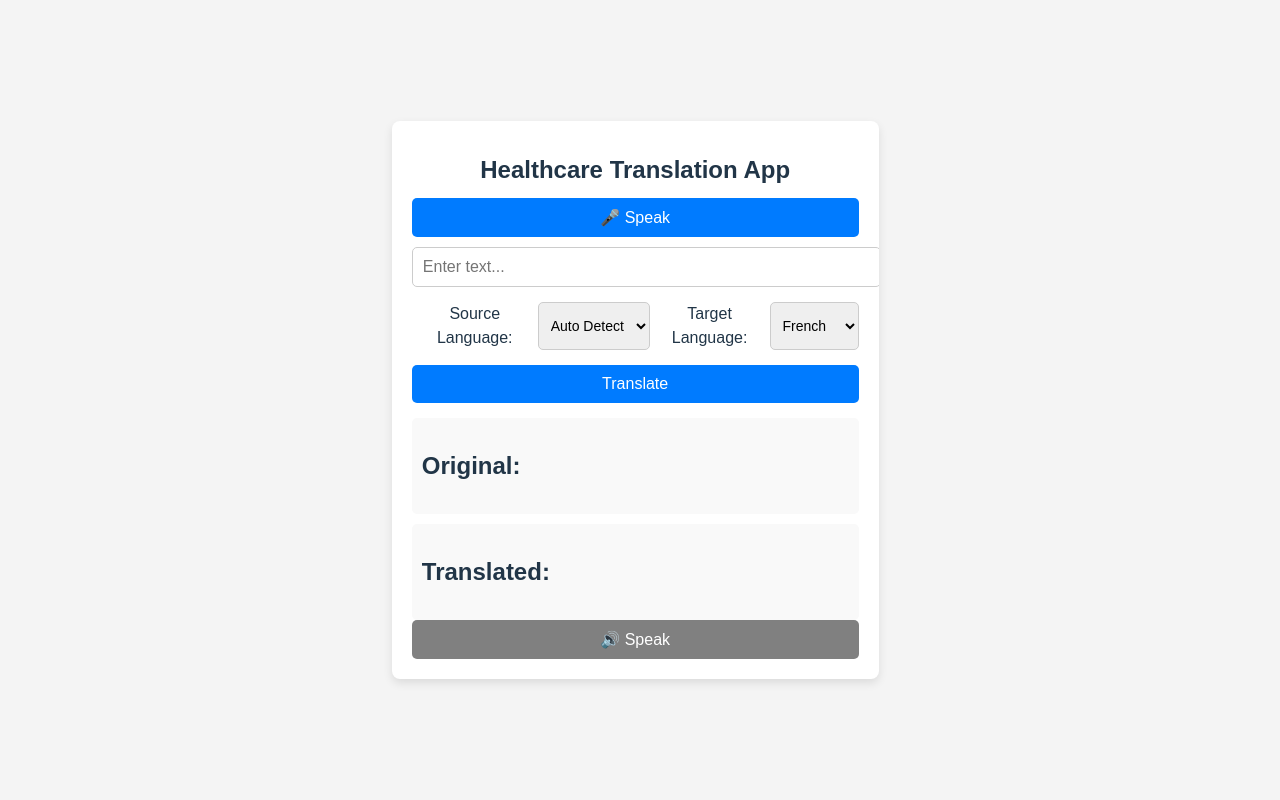
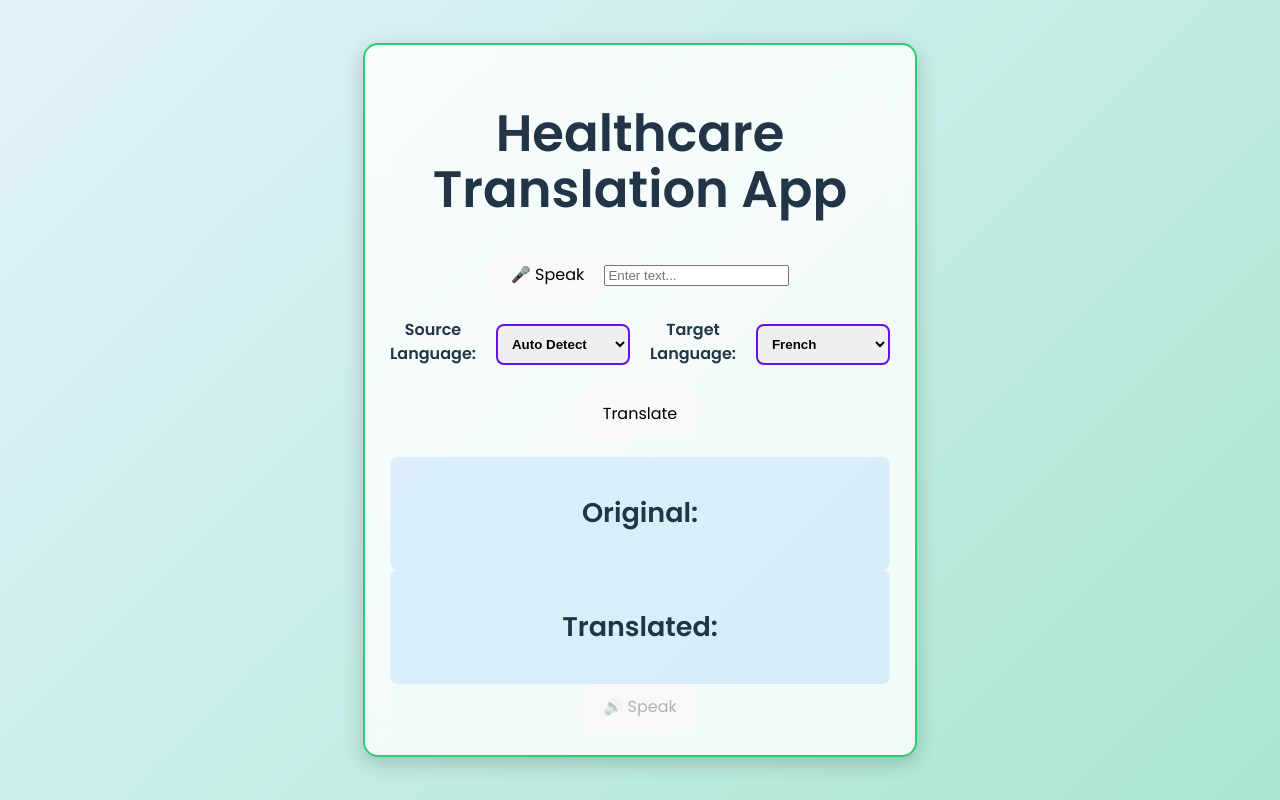
Before and after one commit to vaderclarity/frontend, a React (Vite) app: page / in a window 1280 px wide. Built offline with nearby package versions, Linux system fonts and the light colour scheme.

Commit message:
Update App.css

```diff
--- a/src/App.css
+++ b/src/App.css
@@ -1,115 +1,224 @@
-/* General Styles */
+/* 🎨 General Styles */
+@import url('https://fonts.googleapis.com/css2?family=Poppins:wght@300;400;600&display=swap');
+
 body {
-    font-family: Arial, sans-serif;
+  font-family: 'Poppins', sans-serif;
   margin: 0;
   padding: 0;
-    background-color: #f4f4f4;
   display: flex;
   justify-content: center;
   align-items: center;
   min-height: 100vh;
+  transition: background 0.5s ease-in-out;
 }
 
-/* Container */
-.container {
-    width: 90%;
-    max-width: 500px;
-    background: white;
-    padding: 20px;
-    border-radius: 8px;
-    box-shadow: 0 4px 10px rgba(0, 0, 0, 0.1);
-    text-align: center;
-    overflow: hidden; /* Prevents any overflow */
+/* 🌞 Light Mode (Elegant & Gradient-Based) */
+.light-mode {
+  background: linear-gradient(135deg, #ffffff, #e3f2fd);
+  color: #222;
 }
 
-/* Heading */
-h1 {
-    font-size: 24px;
-    margin-bottom: 15px;
+/* 🌙 Dark Mode (Deep, Modern & Neon) */
+.dark-mode {
+  background: #121212;
+  color: #ffffff;
 }
 
-/* Controls (Input + Buttons) */
-.controls {
-    display: flex;
-    flex-direction: column;
-    gap: 10px;
-    margin-bottom: 15px;
+/* 🟦 Main Container (Glassmorphism Effect) */
+.container {
+  max-width: 500px;
+  padding: 25px;
+  border-radius: 15px;
+  background: rgba(255, 255, 255, 0.2);
+  backdrop-filter: blur(12px);
+  box-shadow: 0 6px 20px rgba(0, 0, 0, 0.2);
+  text-align: center;
+  transition: all 0.5s ease-in-out;
 }
 
-input {
-    padding: 10px;
-    font-size: 16px;
-    width: 100%;
-    border: 1px solid #ccc;
-    border-radius: 5px;
+/* 🟦 Dark Mode Container Effect */
+.dark-mode .container {
+  background: rgba(18, 18, 18, 0.6);
+  box-shadow: 0 6px 20px rgba(0, 255, 255, 0.15);
 }
 
-/* Language Selection */
+/* 🔘 Toggle Button */
+.toggle-btn {
+  background: linear-gradient(135deg, #007bff, #6610f2);
+  color: white;
+  border: none;
+  padding: 12px 18px;
+  margin-bottom: 15px;
+  border-radius: 8px;
+  cursor: pointer;
+  font-weight: bold;
+  transition: transform 0.3s ease-in-out, box-shadow 0.3s ease-in-out;
+}
+
+.toggle-btn:hover {
+  transform: scale(1.05);
+  box-shadow: 0 0 12px rgba(0, 123, 255, 0.6);
+}
+
+/* 🎤 Speak Button */
+.hover-effect {
+  background: linear-gradient(135deg, #ff416c, #ff4b2b);
+  color: white;
+  border: none;
+  padding: 12px 18px;
+  border-radius: 8px;
+  cursor: pointer;
+  font-size: 16px;
+  font-weight: bold;
+  transition: all 0.3s ease-in-out;
+}
+
+.hover-effect:hover {
+  transform: scale(1.05);
+  box-shadow: 0 0 12px rgba(255, 65, 108, 0.6);
+}
+
+/* 📝 Input Field */
+.hover-input {
+  width: 90%;
+  padding: 12px;
+  border-radius: 8px;
+  border: 2px solid #007bff;
+  outline: none;
+  transition: box-shadow 0.3s ease-in-out, border 0.3s ease-in-out;
+}
+
+.hover-input:focus {
+  box-shadow: 0 0 10px rgba(0, 123, 255, 0.6);
+  border: 2px solid #6610f2;
+}
+
+/* 🌍 Language Selection (Side by Side) */
 .language-selection {
   display: flex;
+  flex-direction: row;
   justify-content: space-between;
-    margin-bottom: 15px;
-}
-
-select {
-    padding: 8px;
-    font-size: 14px;
-    border: 1px solid #ccc;
-    border-radius: 5px;
-}
-
-/* Buttons */
-button {
-    padding: 10px;
-    font-size: 16px;
-    background: #007bff;
-    color: white;
-    border: none;
-    border-radius: 5px;
-    cursor: pointer;
+  align-items: center;
+  gap: 20px;
+  margin: 20px 0;
   width: 100%;
 }
 
-button:disabled {
-    background: gray;
-    cursor: not-allowed;
+/* 🌍 Language Labels */
+.language-selection label {
+  font-size: 16px;
+  font-weight: bold;
+  margin-bottom: 5px;
 }
 
-button:hover {
-    background: #0056b3;
+/* 🌍 Dropdowns */
+.language-selection select {
+  width: 45%;
+  padding: 10px;
+  border-radius: 8px;
+  border: 2px solid #6610f2;
+  cursor: pointer;
+  font-weight: bold;
+  transition: border-color 0.3s ease-in-out, box-shadow 0.3s ease-in-out;
 }
 
-/* Transcript Display */
+.language-selection select:hover {
+  border-color: #ff416c;
+  box-shadow: 0 0 10px rgba(255, 65, 108, 0.4);
+}
+
+/* 🌍 Translation Result */
 .transcript-container {
-    display: flex;
-    flex-direction: column;
-    gap: 10px;
-    margin-top: 15px;
+  margin-top: 20px;
 }
 
 .transcript {
-    background: #f9f9f9;
-    padding: 10px;
-    border-radius: 5px;
-    text-align: left;
+  background: rgba(0, 123, 255, 0.1);
+  padding: 14px;
+  border-radius: 8px;
+  font-size: 18px;
+  font-weight: bold;
+  transition: background 0.3s ease-in-out;
 }
 
-/* Responsive Design */
-@media (max-width: 600px) {
-    .container {
-        width: 95%;
+.dark-mode .transcript {
+  background: rgba(0, 255, 255, 0.2);
 }
 
-    h1 {
-        font-size: 20px;
+/* 🔄 Loading Spinner */
+.spinner {
+  width: 22px;
+  height: 22px;
+  border: 3px solid rgba(255, 255, 255, 0.3);
+  border-top: 3px solid #007bff;
+  border-radius: 50%;
+  animation: spin 0.8s linear infinite;
+  display: inline-block;
 }
 
-    button {
-        font-size: 14px;
-        padding: 8px;
+@keyframes spin {
+  from { transform: rotate(0deg); }
+  to { transform: rotate(360deg); }
 }
 
-    select, input {
-        font-size: 14px;
+/* 🟢 Speak Button */
+.speak-btn {
+  background: linear-gradient(135deg, #00c6ff, #0072ff);
+  color: white;
+  padding: 12px 18px;
+  border-radius: 8px;
+  cursor: pointer;
+  font-size: 16px;
+  transition: transform 0.3s ease-in-out, box-shadow 0.3s ease-in-out;
 }
+
+.speak-btn:hover {
+  transform: scale(1.05);
+  box-shadow: 0 0 12px rgba(0, 198, 255, 0.6);
 }
+
+/* 🔊 Live Speech Indicator */
+.listening-indicator {
+  font-size: 16px;
+  font-weight: bold;
+  color: #ff416c;
+  animation: pulse 1.5s infinite;
+}
+
+@keyframes pulse {
+  0% { opacity: 0.5; }
+  50% { opacity: 1; }
+  100% { opacity: 0.5; }
+}
+/* 🌊 Ocean Breeze Theme */
+
+body {
+  background: linear-gradient(135deg, #e3f2fd, #a8e6cf);
+}
+
+/* 🌞 Light Mode */
+.light-mode {
+  background: #d4f1f4;
+  color: #222;
+}
+
+/* 🌙 Dark Mode */
+.dark-mode {
+  background: #003b46;
+  color: white;
+}
+
+/* 🟦 Container */
+.container {
+  background: rgba(255, 255, 255, 0.8);
+  border: 2px solid #2ecc71;
+}
+
+/* 🎤 Speak Button */
+.hover-effect {
+  background: linear-gradient(135deg, #00a8e8, #2ecc71);
+}
+
+.hover-effect:hover {
+  box-shadow: 0 0 12px #2ecc71;
+}
```
Lines whose indentation alone changed are shown as unchanged.
